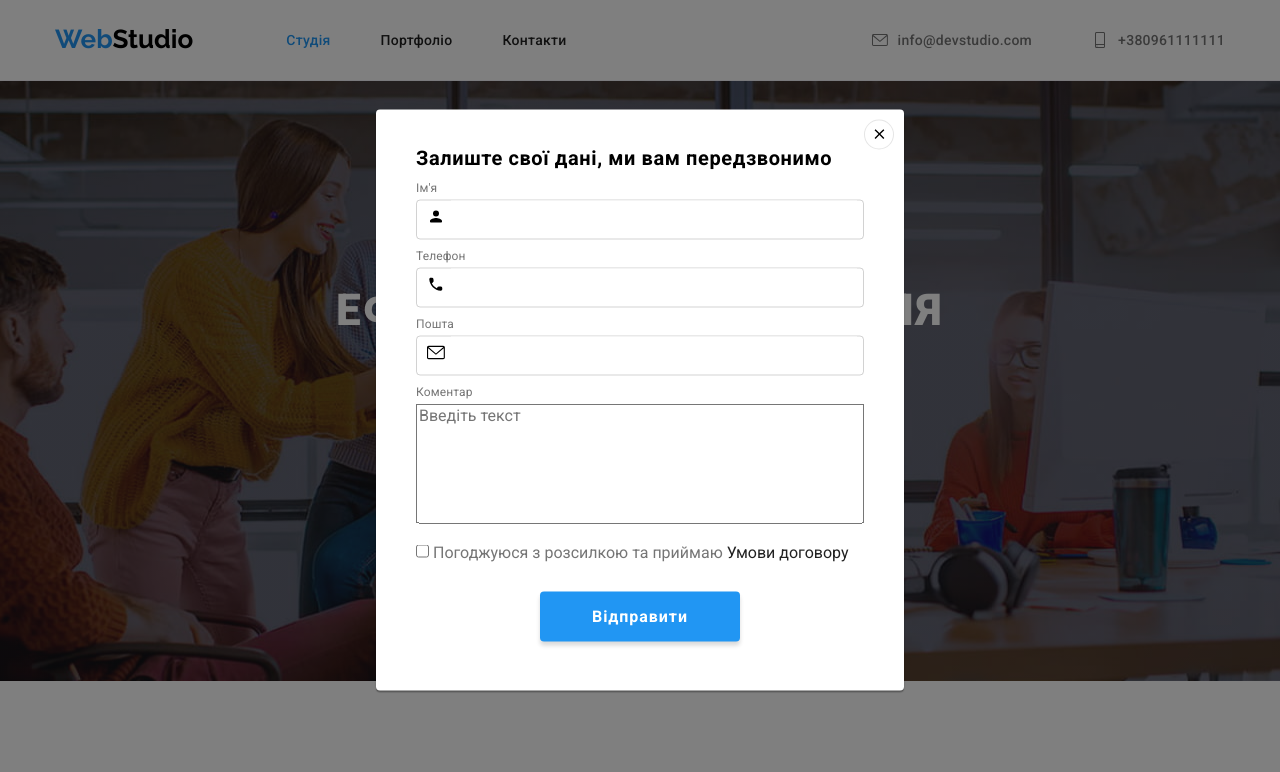
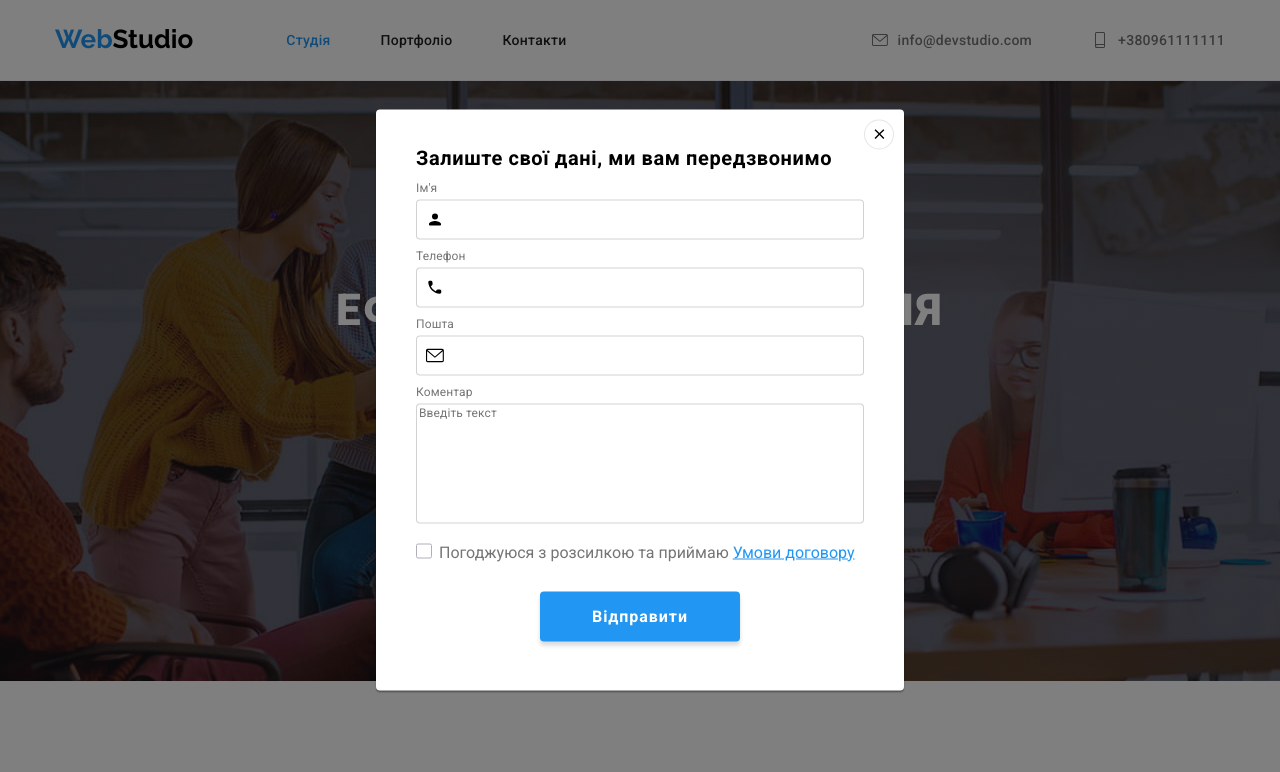
Before and after one commit to Leximuzz/Leximuzz-goit-markup-hw-06, a plain HTML site: page index.html in a window 1280 px wide. Both pictures are taken after a click on the button "Замовити послугу". Shown: the top 772 px of the page. Drawn offline with nearby package versions, Linux system fonts and the light colour scheme.

Commit message:
added pointer

```diff
--- a/css/styles.css
+++ b/css/styles.css
@@ -270,7 +270,7 @@ li {
   opacity: 0;
   pointer-events: none;
 }
-
+/*__________________________________modal*/
 .modal {
   position: absolute;
   width: 528px;
@@ -321,7 +321,6 @@ justify-content: center;
               margin-right: 40px;
               margin-bottom: 30px;
             }
-
             .modal-title {
               font-weight: 700;
               font-size: 20px;
@@ -329,78 +328,132 @@ justify-content: center;
               text-align: center;
               letter-spacing: 0.03em;
               color: var(--black-color);
-
             }
-
-            .name-area {
-
-            }
-
             .person-name {
               margin-top: 12px;
-
             }
-
-            .subscribe-icon {
-
+            .person-name-field{
+              position: relative;
             }
-
-            .tel-area {
-
+            .person-name-field:focus-within .icon-name {
+              fill: var(--main-blue-color);
+            }
+            .icon-name{
+             position: absolute;
+             margin-top: 11px;
+             margin-left: 12px;
             }
 
             .person-tel {
               margin-top: 10px;
-
+            }
+            .icon-tel{
+              position: absolute;
+              margin-top: 11px;
+              margin-left: 12px;
             }
 
-            .mail-area {
-
+            .person-tel-field {
+              position: relative;
             }
-
             .input-field{
-              width: 406px;
-              height: 37px;
-              border: none;
-
+              width: 448px;
+              height: 40px;
+              border: 1px solid rgba(33, 33, 33, 0.2);
+              border-radius: 4px;
+            }
+            .input-field:focus{
+              outline: none;
+              border-color: var(--main-blue-color);
+              }
+              .coment-text-field:focus{
+              outline: none;
+              border-color: var(--main-blue-color);
+              }
+            .person-tel-field:focus-within .icon-tel{
+              fill: var(--main-blue-color);
             }
             .coment-text-field{
               width: 448px;
               height: 120px;
               resize:none;
-            }
-
-            .text-area {
-              display: flex;
-                width: 448px;
-                  height: 40px;
               border: 1px solid rgba(33, 33, 33, 0.2);
               border-radius: 4px;
-align-items: center;
+              font-weight: 400;
+                font-size: 12px;
+                line-height: 1.16;
+                letter-spacing: 0.01em;
+                color: rgba(117, 117, 117, 0.5);
             }
 
             .person-email {
               margin-top: 10px;
+            }
+            .icon-mail{
+              position: absolute;
+              margin-top: 11px;
+              margin-left: 12px;
+            }
+            .person-mail-field {
+              position: relative;
+            }
+            .person-mail-field:focus-within .icon-mail {
+              fill: var(--main-blue-color);
+            }
+            .person-comment {
+              margin-top: 10px;
+            }
+
+
+            .chekbox-input {
+              appearance: none;
+            }
+      .chekbox-lable {
+        position: relative;
+        margin-top: 20px;
+        padding-left: 23px;
+        cursor: pointer;
 
       }
-
-            .person-comment {
-              margin-top: 10px;
-
+      .chekbox-lable::before{
+        position: absolute;
+        top: 0;
+        left: 0;
+        width: 16px;
+        height: 15px;
+        border: 1px solid var(--customers-border);
+        border-radius: 2px;
+        content: '';
+      }
+        .chekbox-lable::after {
+          position: absolute;
+          top: 0;
+          left: 0;
+          width: 16px;
+          height: 15px;
+          background-image: url("../images/icon-check.svg") ;
+          fill: var(--black-color);
+          content: '';
+          opacity: 0;
            }
 
-            .person-checkbox {
-
-          font-weight: 400;
-            font-size: 14px;
-            line-height: 1.71;
-            letter-spacing: 0.03em;
+          .chekbox-input:checked + .chekbox-lable::after{
+          opacity: 1;
           }
 
-            .person-agreement {
-              margin-top: 20px;
+          .visually-hidden{
+            position: absolute;
+            white-space: nowrap;
+            height: 1px;
+            width: 1px;
+            overflow: hidden;
+            border: 0;
+            padding: 0;
+            clip: rect(0 0 0 0);
+            clip-path: inset(50%);
+            margin: -1px;
+          }
 
-            }
 
       .lable-font-stile {
         font-weight: 400;
@@ -409,8 +462,10 @@ align-items: center;
         letter-spacing: 0.01em;
         color:var(--address-color);
         margin-bottom: 4px;
-
       }
+      .chekbox-lable-text {
+        text-decoration-line: underline;
+      color: var(--main-blue-color);}
 
             .modal-send-button {
               width: 200px;
@@ -435,7 +490,6 @@ align-items: center;
               letter-spacing: 0.06em;
               transition:  background-color 250ms cubic-bezier(0.4, 0, 0.2, 1);
               color:var(--white-color);
-
             }
             .modal-send-button:hover{
               background-color: var(--blue-batton-hover);
--- a/index.html
+++ b/index.html
@@ -56,41 +56,43 @@
               </svg>
             </button>
             <div class="modal-form">
-                        <label for="" class="modal-title" >Залиште свої дані, ми вам передзвонимо</label>
+              <label for="" class="modal-title">Залиште свої дані, ми вам передзвонимо</label>
 
               <label for="name" class="person-name lable-font-stile">Ім'я</label>
-                        <div class="text-area">
-                              <svg class="subscribe-icon">
+              <div class="text-area person-name-field">
+                <svg class="subscribe-icon icon-name">
                   <use href="./images/icons.svg#icon-person" width="18" height="18"></use>
                 </svg></button>
                 <input class="input-field" type="text" name="name" id="name">
               </div>
 
               <label for="tel" class="person-tel lable-font-stile">Телефон</label>
-                        <div class="text-area">
-                            <svg class="subscribe-icon">
+              <div class="text-area person-tel-field">
+                <svg class="subscribe-icon icon-tel ">
                   <use href="./images/icons.svg#icon-phone" width="18" height="18"></use>
                 </svg></button>
-                          <input class="input-field" type="text" name="tel" id="tel">
+                <input class="input-field" type="tel" name="tel" id="tel">
               </div>
 
               <label for="email" class="person-email lable-font-stile">Пошта</label>
-                        <div class="text-area">
-                            <svg class="subscribe-icon">
+              <div class="text-area person-mail-field">
+                <svg class="subscribe-icon icon-mail">
                   <use href="./images/icons.svg#icon-mail" width="18" height="18"></use>
                 </svg></button>
-                          <input class="input-field" type="text" name="email" id="email">
+                <input class="input-field" type="email" name="email" id="email">
               </div>
               <label for="comment" class="person-comment lable-font-stile">Коментар</label>
 
-                      <textarea class="coment-text-field"  rows="6" name="comment" id="comment" placeholder="Введіть текст"></textarea>
+              <textarea class="coment-text-field" rows="6" name="comment" id="comment"
+                placeholder="Введіть текст"></textarea>
 
-                      <label for="checkbox" class="person-agreement">
-                        <input type="checkbox" name="checkbox" id="checkbox" class="person-checkbox">  Погоджуюся з розсилкою та приймаю
-                        <a href="#">Умови договору</a>
-                      </label>
+              <input id="checkbox" class="chekbox-input visually-hidden" type="checkbox" name="checkbox">
+              <label for="checkbox" class="chekbox-lable">Погоджуюся з розсилкою та приймаю <a href="#"
+                  class="chekbox-lable-text">Умови договору</a></label>
+
             </div>
             <button class="modal-send-button">Відправити</button>
+
           </div>
         </div>
       </div>
@@ -388,7 +390,7 @@
 
 
 
-                  <form  class="js-speaker-form form-flex" name="subscribe_form" autocomplete="on" novalidate>
+      <form class="js-speaker-form form-flex" name="subscribe_form" autocomplete="on" novalidate>
         <div class="subsribe-form">
           <label for="subscribe-form" class="subscribe-lable">Підпишіться на розсилку</label>
           <input id="subscribe-form" class="input-form-style" type="email" name="email" placeholder="E-mail" />
```
Also changed, not shown: images/icon-check.svg (added). Lines whose indentation alone changed are shown as unchanged.
